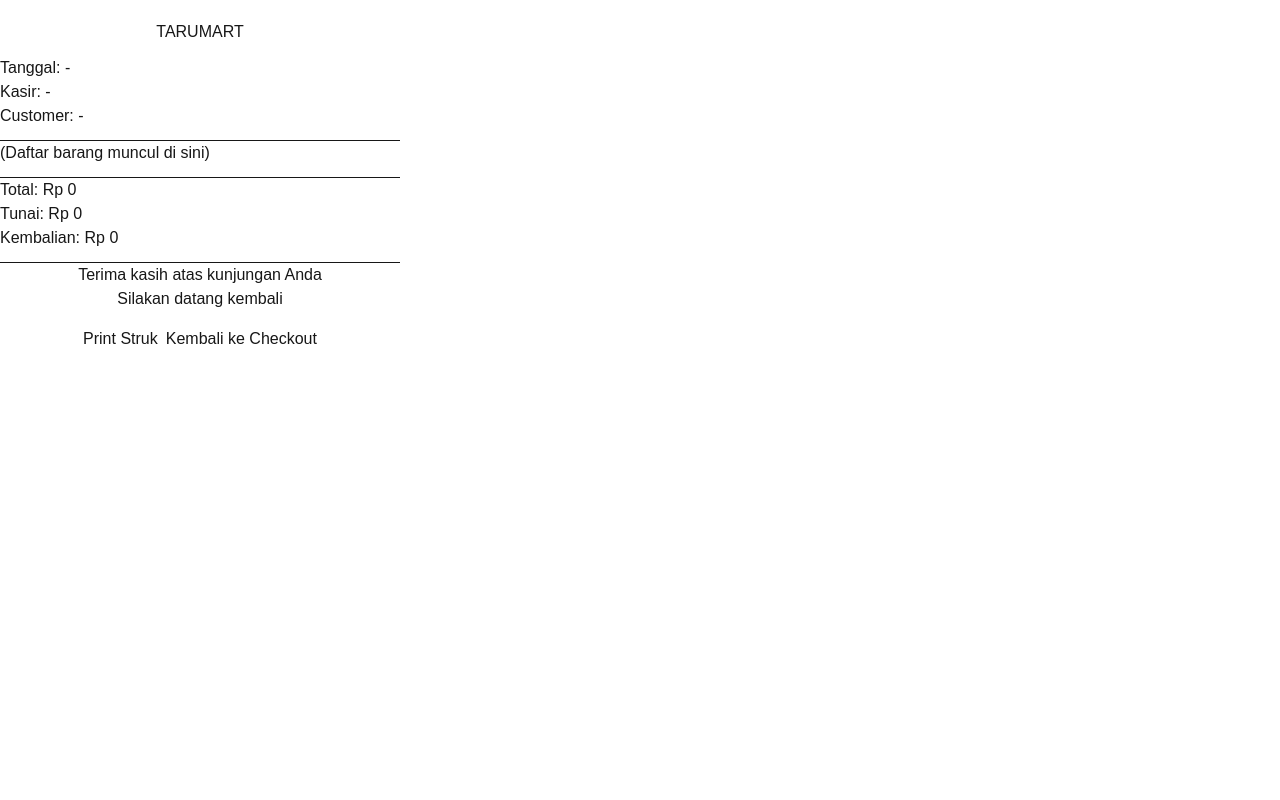
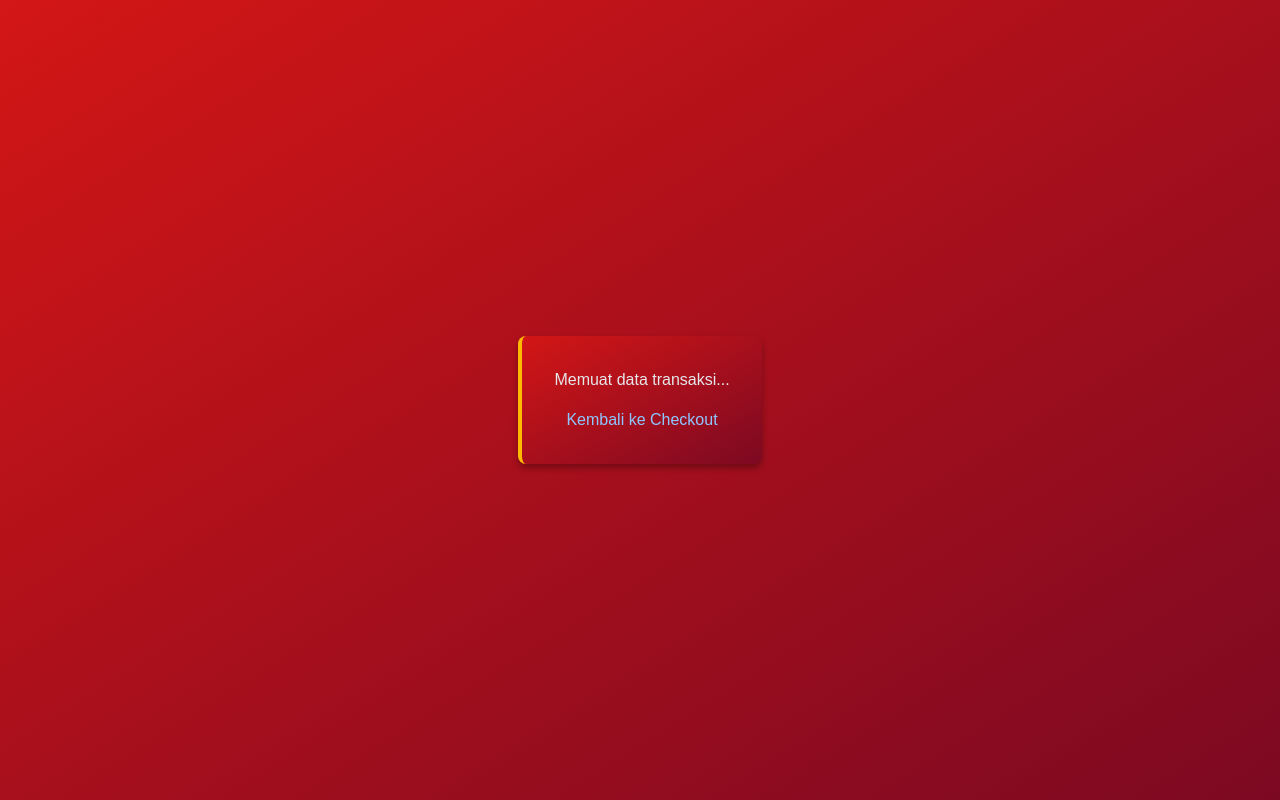
Before and after one commit to IgnatiusJonathan/POS-Piece-Of-Sales--, a Next.js app: page /print in a window 1280 px wide. Built offline with nearby package versions, Linux system fonts and the light colour scheme.

Commit message:
Update page.tsx
Membuat halaman print yang sudah terhubung dan bisa menampilkan data yang diterima dari checkout

```diff
--- a/app/print/page.tsx
+++ b/app/print/page.tsx
@@ -1,42 +1,194 @@
 "use client";
 
+import { useEffect, useState } from 'react';
+import { useRouter } from 'next/navigation';
+
 export default function PrintPage() {
+  const router = useRouter();
+  const [transaksi, setTransaksi] = useState<any>(null);
+
+  useEffect(() => {
+    const data = localStorage.getItem('transaksiTerakhir');
+    if (data) {
+      setTransaksi(JSON.parse(data));
+    }
+  }, []);
+
+  if (!transaksi) {
+    return (
+      <div
+        className="min-h-screen flex items-center justify-center"
+        style={{
+          background: "linear-gradient(to bottom right, #d31616, #7C0922)"
+        }}
+      >
+        <div className="text-center p-8 rounded-lg shadow-lg border-l-4"
+          style={{
+            background: "linear-gradient(to bottom right, #d31616, #7C0922)",
+            borderLeftColor: "#FFBA01",
+            boxShadow: "0 4px 6px rgba(0, 0, 0, 0.3)"
+          }}
+        >
+          <p className="text-gray-200 mb-4">Memuat data transaksi...</p>
+          <button
+            onClick={() => router.push('/checkout')}
+            className="text-blue-300 hover:text-blue-100 hover:underline transition-colors"
+          >
+            Kembali ke Checkout
+          </button>
+        </div>
+      </div>
+    );
+  }
+
   return (
-    <div className="container mt-5" style={{ maxWidth: 400, textAlign: "center" }}>
-      <h2>TARUMART</h2>
-
-      <div className="text-start mt-3 mb-3">
-        <p>Tanggal: <span>-</span></p>
-        <p>Kasir: <span>-</span></p>
-        <p>Customer: <span>-</span></p>
-      </div>
-
-      <hr />
-
-      <div className="text-start mb-3">
-        <p>(Daftar barang muncul di sini)</p>
-      </div>
-
-      <hr />
-
-      <div className="text-start mb-3">
-        <p>Total: Rp 0</p>
-        <p>Tunai: Rp 0</p>
-        <p>Kembalian: Rp 0</p>
-      </div>
-
-      <hr />
-
-      <p>Terima kasih atas kunjungan Anda</p>
-      <p>Silakan datang kembali</p>
-
-      <div className="mt-4">
-        <button className="btn btn-primary me-2" onClick={() => window.print()}>
-          Print Struk
-        </button>
-        <button className="btn btn-secondary" onClick={() => window.location.href = "/checkout"}>
-          Kembali ke Checkout
-        </button>
+    <div
+      className="min-h-screen p-4 flex flex-col items-center print:bg-white print:p-0"
+      style={{
+        background: "linear-gradient(to bottom right, #d31616, #7C0922)"
+      }}
+    >
+      <div className="rounded-lg shadow-lg w-full max-w-md print:shadow-none print:w-full print:max-w-none print:p-0 print:rounded-none"
+        style={{
+          background: "white",
+          borderLeft: "4px solid #FFBA01"
+        }}
+      >
+        <div
+          className="text-center mb-6 border-b-2 pb-4"
+          style={{
+            borderBottomColor: "#7C0922"
+          }}
+        >
+          <h1 className="text-2xl font-bold mb-2" style={{ color: "#d31616" }}>
+            TARUMART
+          </h1>
+          <p className="text-sm" style={{ color: "#7C0922" }}>
+            Jl. TaruMart No. 5, Kota Jakarta
+          </p>
+          <p className="text-sm" style={{ color: "#7C0922" }}>
+            Telp: 0821-5352-4014
+          </p>
+        </div>
+        <div
+          className="p-6"
+          style={{
+            background: "linear-gradient(to bottom right, #d31616, #7C0922)"
+          }}
+        >
+          <div className="mb-4 text-sm text-gray-200">
+            <div className="flex justify-between mb-2">
+              <span>No. Transaksi:</span>
+              <span className="font-mono font-bold text-white">{transaksi.nomor}</span>
+            </div>
+            <div className="flex justify-between mb-2">
+              <span>Tanggal:</span>
+              <span className="text-white">{transaksi.tanggal}</span>
+            </div>
+            <div className="flex justify-between mb-2">
+              <span>Kasir:</span>
+              <span className="text-white">{transaksi.namaKasir}</span>
+            </div>
+            <div className="flex justify-between">
+              <span>Pembeli:</span>
+              <span className="text-white">{transaksi.namaPembeli}</span>
+            </div>
+          </div>
+          <div
+            className="py-4 mb-4 border-t-2"
+            style={{ borderTopColor: "#FFBA01" }}
+          >
+            <h3
+              className="text-lg mb-4 pb-2 font-bold border-b-2"
+              style={{
+                color: "#FFBA01",
+                borderBottomColor: "#7C0922"
+              }}
+            >
+              Daftar Belanja
+            </h3>
+            <table className="w-full text-sm text-gray-200">
+              <thead>
+                <tr>
+                  <th className="pb-2 text-left font-semibold" style={{ color: "#FFBA01" }}>Item</th>
+                  <th className="pb-2 text-right font-semibold" style={{ color: "#FFBA01" }}>Jml</th>
+                  <th className="pb-2 text-right font-semibold" style={{ color: "#FFBA01" }}>Harga</th>
+                  <th className="pb-2 text-right font-semibold" style={{ color: "#FFBA01" }}>Total</th>
+                </tr>
+              </thead>
+              <tbody>
+                {transaksi.items.map((item: any, index: number) => (
+                  <tr
+                    key={index}
+                    className="border-b last:border-0"
+                    style={{ borderBottomColor: "rgba(255, 186, 1, 0.3)" }}
+                  >
+                    <td className="py-2 align-top text-white">{item.nama}</td>
+                    <td className="py-2 text-right align-top text-white">{item.jumlah}</td>
+                    <td className="py-2 text-right align-top text-white">
+                      Rp {item.hargaSatuan.toLocaleString()}
+                    </td>
+                    <td className="py-2 text-right font-medium align-top text-white">
+                      Rp {(item.hargaTotalBarang || item.hargaSatuan * item.jumlah).toLocaleString()}
+                    </td>
+                  </tr>
+                ))}
+              </tbody>
+            </table>
+          </div>
+          <div
+            className="pt-4 mb-6 border-t-2"
+            style={{ borderTopColor: "#FFBA01" }}
+          >
+            <div className="flex justify-between text-lg font-bold mb-3">
+              <span style={{ color: "#FFBA01" }}>Total</span>
+              <span className="text-white">Rp {transaksi.totalHarga.toLocaleString()}</span>
+            </div>
+            <div className="flex justify-between text-sm mb-2">
+              <span className="text-gray-200">Pembayaran ({transaksi.metodePembayaran})</span>
+              <span className="text-white">Rp {transaksi.nominalTunai.toLocaleString()}</span>
+            </div>
+            <div className="flex justify-between text-sm">
+              <span className="text-gray-200">Kembalian</span>
+              <span className="text-white">Rp {transaksi.kembalian.toLocaleString()}</span>
+            </div>
+          </div>
+          <div
+            className="text-center text-sm p-3 rounded border-l-4"
+            style={{
+              color: "#FFBA01",
+              background: "rgba(124, 9, 34, 0.3)",
+              borderLeftColor: "#d50f0f"
+            }}
+          >
+            <p className="mb-1 font-bold">Terima kasih atas kunjungan Anda!</p>
+            <p className="text-xs opacity-90">
+              Barang yang sudah dibeli tidak dapat ditukar/dikembalikan.
+            </p>
+          </div>
+        </div>
+        <div className="mt-8 flex gap-4 p-6 print:hidden">
+          <button
+            onClick={() => window.print()}
+            className="flex-1 py-3 px-4 rounded font-bold shadow-sm cursor-pointer transition-all duration-300 hover:-translate-y-0.5 hover:shadow-md"
+            style={{
+              background: "#d50f0f",
+              color: "#FFBA01"
+            }}
+          >
+            Cetak Struk
+          </button>
+          <button
+            onClick={() => router.push('/checkout')}
+            className="flex-1 py-3 px-4 rounded font-bold shadow-sm cursor-pointer transition-all duration-300 hover:-translate-y-0.5 hover:shadow-md"
+            style={{
+              background: "#7C0922",
+              color: "#FFBA01"
+            }}
+          >
+            Kembali
+          </button>
+        </div>
       </div>
     </div>
   );
```
